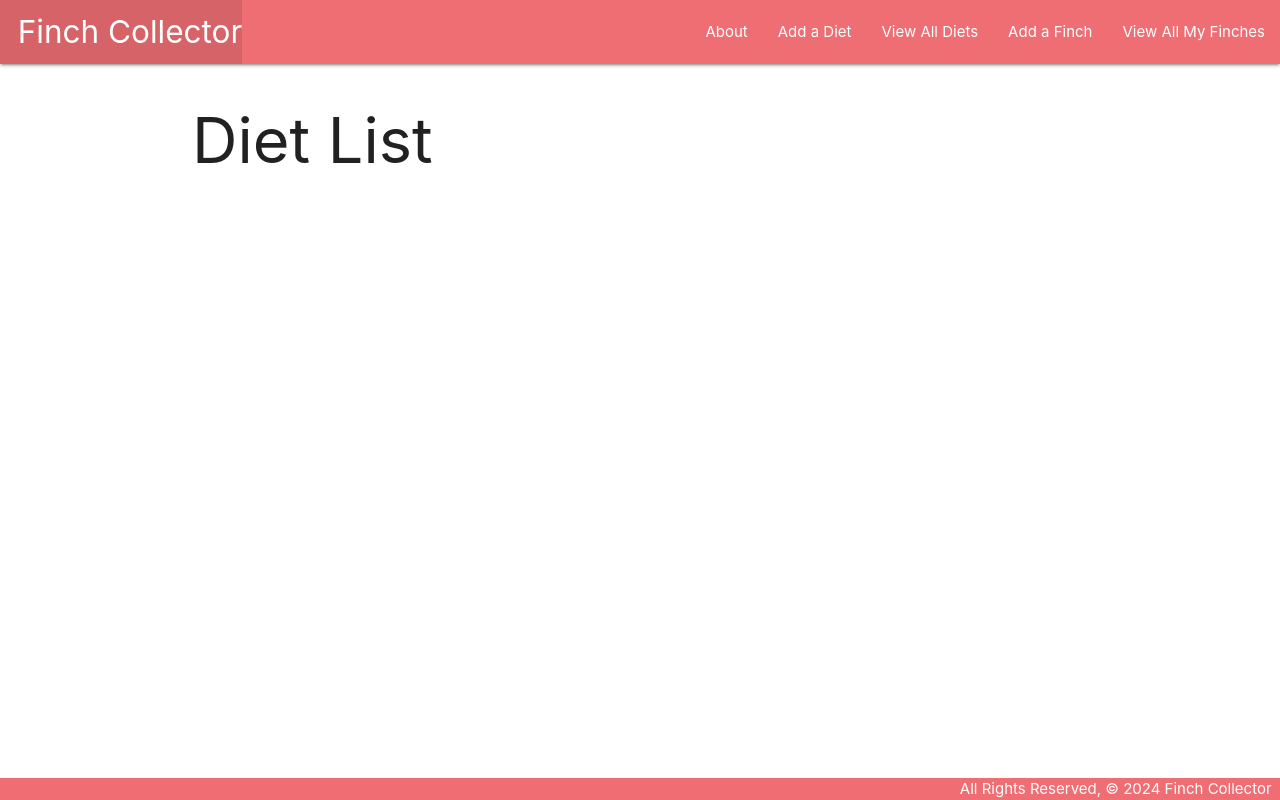
After one commit to jtnguyen45/finchcollector, a Django app: page /diets/ in a window 1280 px wide. The commit adds this page. Run offline with Django 4.2, Linux system fonts and the light colour scheme; data that the repository does not hold is empty.

Commit message:
Add CRUD functionality to diets and create M:M relationship to finches

```diff
--- a/main_app/templates/base.html
+++ b/main_app/templates/base.html
@@ -16,12 +16,14 @@
         <nav>
           <div class="nav-wrapper">
             <ul>
-              <li><a href="/" class="left brand-logo">&nbsp;&nbsp;Finch Collector</a></li>
+              <li><a href="{% url 'home' %}" class="left brand-logo">&nbsp;&nbsp;Finch Collector</a></li>
             </ul>
             <ul class="right">
-              <li><a href="/about">About</a></li>
+              <li><a href="{% url 'about' %}">About</a></li>
+              <li><a href="{% url 'diets_create' %}">Add a Diet</a></li>
+              <li><a href="{% url 'diets_index' %}">View All Diets</a></li>
               <li><a href="{% url 'finches_create' %}">Add a Finch</a></li>
-              <li><a href="/finches">View All My Finches</a></li>
+              <li><a href="{% url 'index' %}">View All My Finches</a></li>
             </ul>
           </div>
         </nav>
--- /dev/null
+++ b/main_app/templates/main_app/diet_list.html
@@ -0,0 +1,17 @@
+{% extends 'base.html' %}
+{% block content %}
+
+<h1>Diet List</h1>
+
+{% for diet in diet_list %}
+  <a href="{% url 'diets_detail' diet.id %}">
+    <div class="card">
+        <div class="card-content">
+            <span class="card-title">{{ diet.name }}</span>
+            <p>Amount: {{ diet.amount }}</p>
+        </div>
+    </div>
+  </a>
+{% endfor %}
+
+{% endblock %}
--- a/main_app/urls.py
+++ b/main_app/urls.py
@@ -2,13 +2,20 @@ from django.urls import path
 from . import views
 
 urlpatterns = [
-    path('', views.home),
-    path('about/', views.about),
+    path('', views.home, name='home'),
+    path('about/', views.about, name='about'),
     path('finches/', views.finches_index, name='index'),
-    path('finches/<int:finch_id>', views.finches_detail, name='detail'),
-    path('finches/create', views.FinchCreate.as_view(), name='finches_create'),
+    path('finches/<int:finch_id>/', views.finches_detail, name='detail'),
+    path('finches/create/', views.FinchCreate.as_view(), name='finches_create'),
     path('finches/<int:pk>/update/', views.FinchUpdate.as_view(), name='finches_update'),
     path('finches/<int:pk>/delete/', views.FinchDelete.as_view(), name='finches_delete'),
     path('finches/<int:finch_id>/add_feeding/', views.add_feeding, name='add_feeding'),
     path('finches/<int:finch_id>/add_sighting/', views.add_sighting, name='add_sighting'),
+    path('finches/<int:finch_id>/assoc_diet/<int:diet_id>/', views.assoc_diet, name='assoc_diet'),
+    path('finches/<int:finch_id>/unassoc_diet/<int:diet_id>/', views.unassoc_diet, name='unassoc_diet'),
+    path('diets/', views.DietList.as_view(), name='diets_index'),
+    path('diets/<int:pk>/', views.DietDetail.as_view(), name='diets_detail'),
+    path('diets/create/', views.DietCreate.as_view(), name='diets_create'),
+    path('diets/<int:pk>/update/', views.DietUpdate.as_view(), name='diets_update'),
+    path('diets/<int:pk>/delete/', views.DietDelete.as_view(), name='diets_delete'),
 ]
--- a/main_app/views.py
+++ b/main_app/views.py
@@ -1,6 +1,7 @@
 from django.shortcuts import render, redirect
 from django.views.generic.edit import CreateView, UpdateView, DeleteView
-from .models import Finch
+from django.views.generic import ListView, DetailView
+from .models import Finch, Diet
 from .forms import FeedingForm, SightingForm
 
 def home(request):
@@ -17,12 +18,15 @@ def finches_index(request):
 
 def finches_detail(request, finch_id):
     finch = Finch.objects.get(id=finch_id)
+    id_list = finch.diets.all().values_list('id')
+    diets_finch_doesnt_have = Diet.objects.exclude(id__in=id_list)
     feeding_form = FeedingForm()
     sighting_form = SightingForm()
     return render(request, 'finches/detail.html', {
         'finch' : finch,
         'feeding_form': feeding_form,
-        'sighting_form': sighting_form
+        'sighting_form': sighting_form,
+        'diets': diets_finch_doesnt_have
     })
 
 def add_feeding(request, finch_id):
@@ -41,6 +45,14 @@ def add_sighting(request, finch_id):
         new_sighting.save()
     return redirect('detail', finch_id=finch_id)
 
+def assoc_diet(request, finch_id, diet_id):
+    Finch.objects.get(id=finch_id).diets.add(diet_id)
+    return redirect('detail', finch_id=finch_id)
+
+def unassoc_diet(request, finch_id, diet_id):
+    Finch.objects.get(id=finch_id).diets.remove(diet_id)
+    return redirect('detail', finch_id=finch_id)
+
 # Class-based Views
 class FinchCreate(CreateView):
     model = Finch
@@ -54,3 +66,21 @@ class FinchUpdate(UpdateView):
 class FinchDelete(DeleteView):
     model = Finch
     success_url = '/finches'
+
+class DietList(ListView):
+    model = Diet
+
+class DietDetail(DetailView):
+    model = Diet
+
+class DietCreate(CreateView):
+    model = Diet
+    fields = '__all__'
+
+class DietUpdate(UpdateView):
+    model = Diet
+    fields = ['name', 'amount']
+
+class DietDelete(DeleteView):
+    model = Diet
+    success_url = '/diets'
```
Also changed, not shown: main_app/templates/finches/detail.html (+50 -0 lines), main_app/templates/main_app/diet_confirm_delete.html (added, +13 -0 lines), main_app/templates/main_app/diet_detail.html (added, +20 -0 lines), main_app/templates/main_app/diet_form.html (added, +19 -0 lines).
